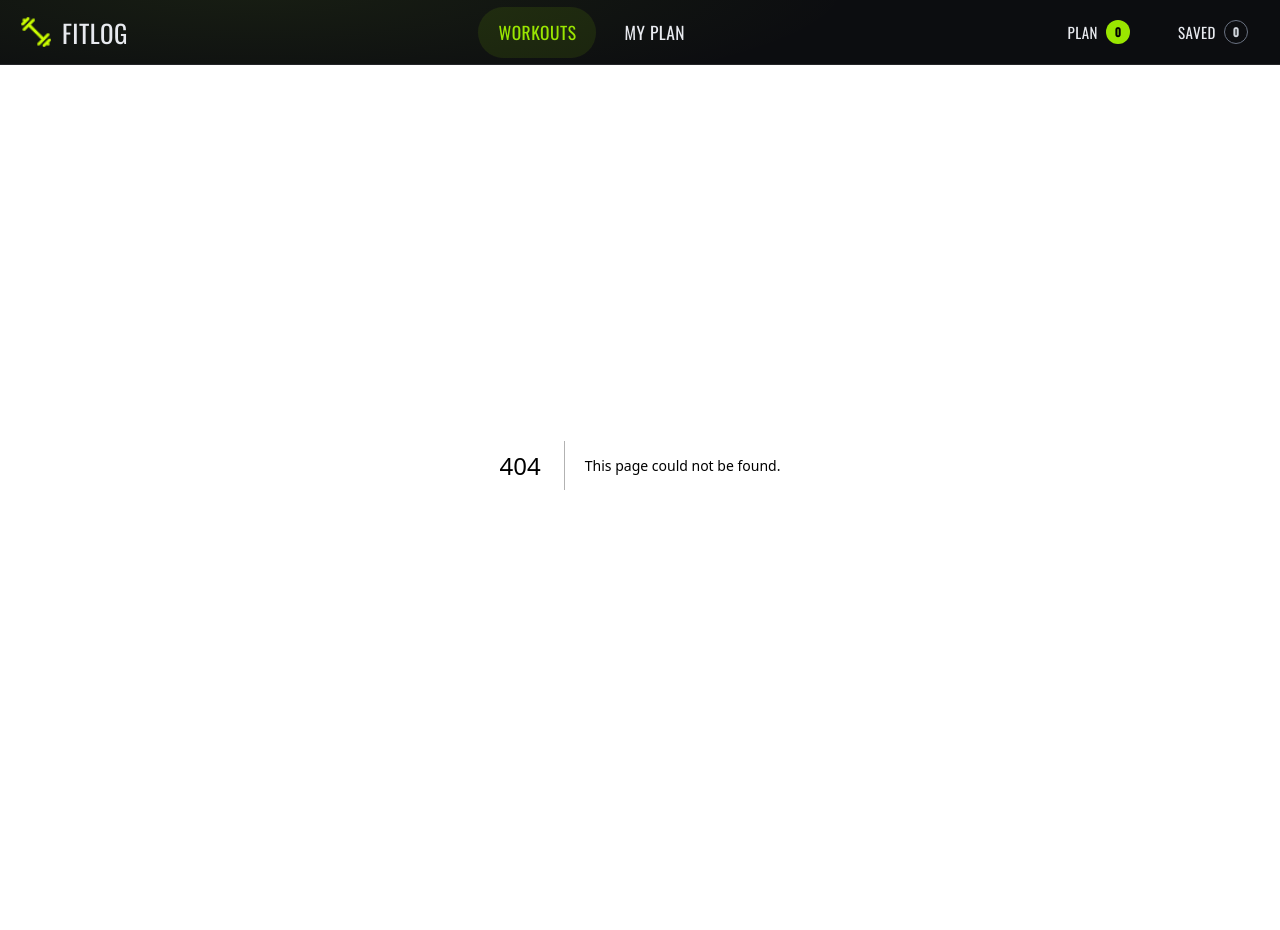
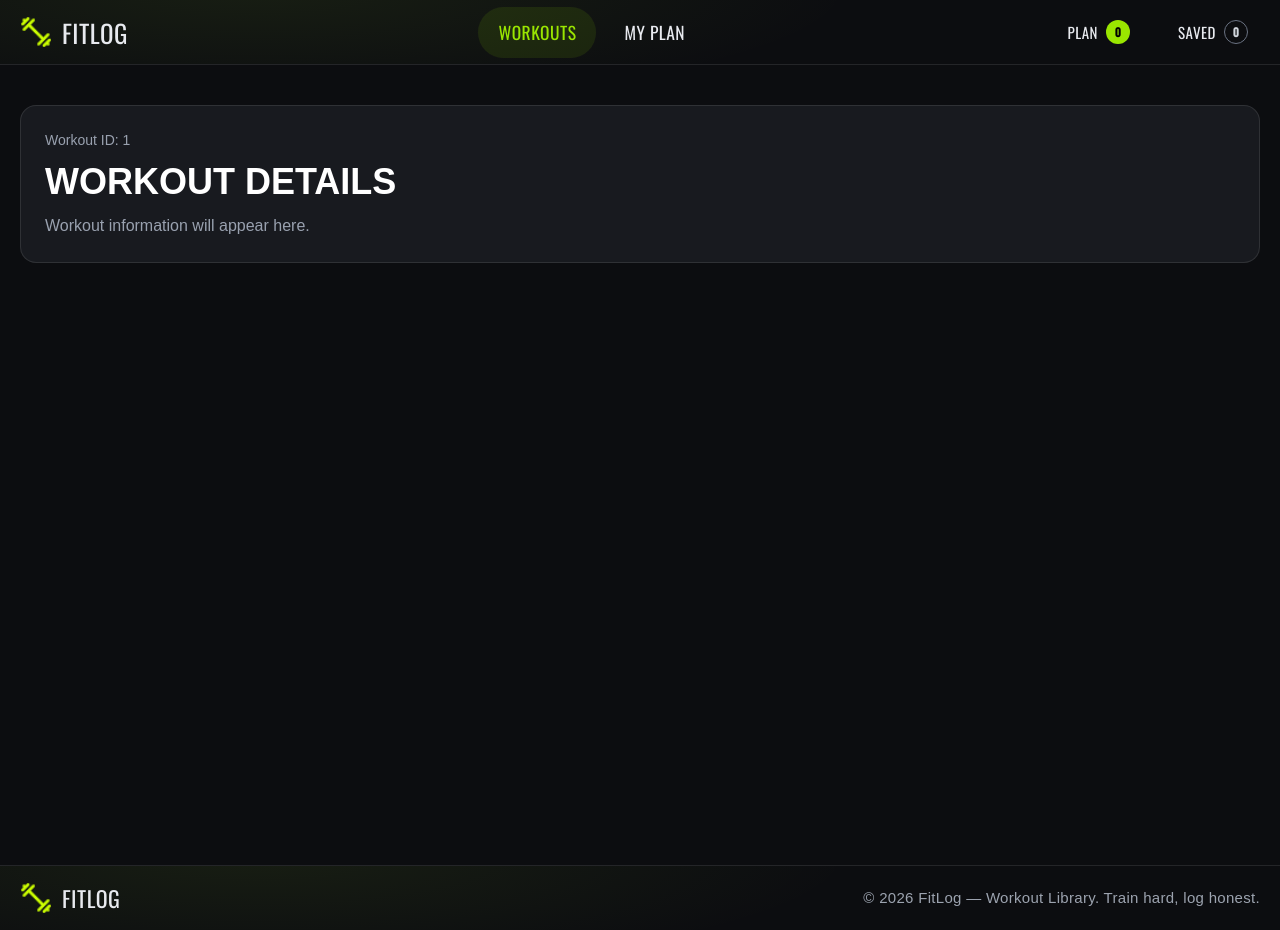
Before and after one commit to rafayelparvez/B14-A06-Next, a Next.js app: page /workouts/1 in a window 1280 px wide. Before the commit this address had no page. Before the commit the page ends 865 px from the top, so only its background shows below. Built offline with nearby package versions, Linux system fonts and the light colour scheme.

Commit message:
footer ready & others features &  bug fixed

```diff
--- a/src/app/layout.tsx
+++ b/src/app/layout.tsx
@@ -5,6 +5,7 @@ import "./globals.css";
 
 import Navbar from "@/components/shared/Navbar";
 import { PlanProvider } from "@/context/WorkoutContext";
+import Footer from "@/components/shared/Footer";
 
 const geistSans = Geist({
   variable: "--font-geist-sans",
@@ -43,6 +44,7 @@ export default function RootLayout({
         <PlanProvider>
           <Navbar />
           {children}
+          <Footer/>
         </PlanProvider>
       </body>
     </html>
--- /dev/null
+++ b/src/app/workouts/[id]/page.tsx
@@ -0,0 +1,13 @@
+import WorkoutDetails from "@/components/shared/WorkoutDetails";
+
+const WorkoutDetailsPage = async ({
+  params,
+}: {
+  params: Promise<{ id: string }>;
+}) => {
+  const { id } = await params;
+
+  return <WorkoutDetails id={id} />;
+};
+
+export default WorkoutDetailsPage;
--- /dev/null
+++ b/src/components/shared/Footer.tsx
@@ -0,0 +1,41 @@
+import Image from "next/image";
+import Link from "next/link";
+import logo from "@/assets/logo.png";
+
+const Footer = () => {
+  const year = new Date().getFullYear();
+
+  return (
+    <footer className="relative w-full overflow-hidden border-t border-white/10 bg-[#0C0D10]">
+      {/* Subtle Glow */}
+      <div className="pointer-events-none absolute inset-0 bg-[radial-gradient(600px_120px_at_20%_-20%,rgba(163,230,53,0.08),transparent)]" />
+
+      <div className="relative container mx-auto flex h-16 flex-col items-center justify-between gap-2 px-5 sm:flex-row">
+        {/* LEFT: Logo */}
+        <Link href="/" className="flex items-center gap-[10px]">
+          <Image
+            src={logo}
+            alt="Fitlog"
+            width={32}
+            height={32}
+            className="h-8 w-auto object-contain"
+          />
+
+          <span
+            className="text-[22px] font-normal uppercase leading-[35px] tracking-[0.5px] text-[#E8EAEF]"
+            style={{ fontFamily: "var(--font-oswald)" }}
+          >
+            Fitlog
+          </span>
+        </Link>
+
+        {/* RIGHT: Copyright */}
+        <p className="text-[15px] tracking-[0.3px] text-[#9CA3AF]">
+          © {year} FitLog — Workout Library. Train hard, log honest.
+        </p>
+      </div>
+    </footer>
+  );
+};
+
+export default Footer;
--- /dev/null
+++ b/src/components/shared/WorkoutDetails.tsx
@@ -0,0 +1,29 @@
+import React from "react";
+
+type Props = {
+  id: string;
+};
+
+const WorkoutDetails = ({ id }: Props) => {
+  return (
+    <section className="min-h-screen w-full bg-[#0C0D10] px-5 py-10">
+      <div className="container mx-auto">
+        <div className="rounded-2xl border border-white/10 bg-[#181A1F] p-6">
+          <p className="text-sm text-gray-400">
+            Workout ID: {id}
+          </p>
+
+          <h1 className="mt-3 text-4xl font-extrabold uppercase text-white">
+            Workout Details
+          </h1>
+
+          <p className="mt-3 text-gray-400">
+            Workout information will appear here.
+          </p>
+        </div>
+      </div>
+    </section>
+  );
+};
+
+export default WorkoutDetails;
```
